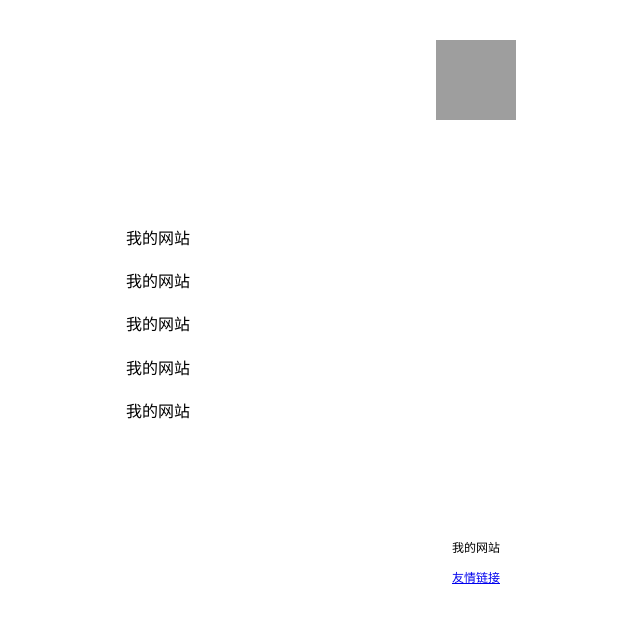
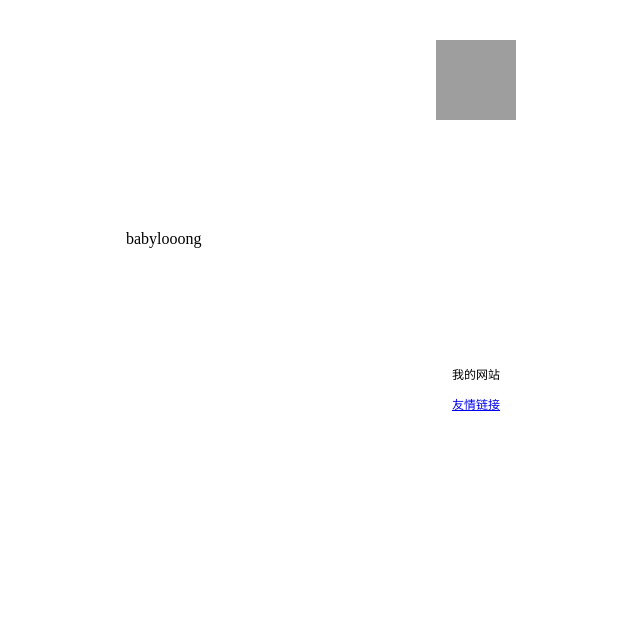
Before and after one commit to babylooong/re01-one, a plain HTML site: page index.html in a window 1280 px wide. Shown: the whole page, without its empty margins (164-804 px from the left). Drawn offline with Linux system fonts and the light colour scheme; grey boxes are pictures that could not be loaded.

Commit message:
Update index.html

```diff
--- a/index.html
+++ b/index.html
@@ -24,11 +24,7 @@
       padding: 15px;
       line-height: 1.7
     ">
-      <p>我的网站</p>
-      <p>我的网站</p>
-      <p>我的网站</p>
-      <p>我的网站</p>
-      <p>我的网站</p>
+      <p>babylooong</p>
     </div>
     <div style="
     background-color: f1f1f1;
```
